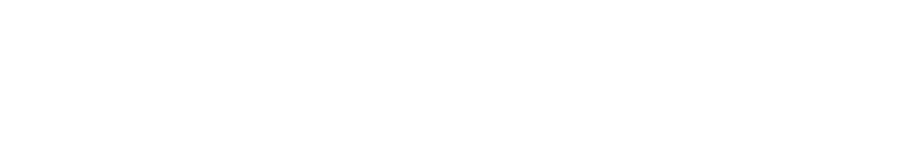
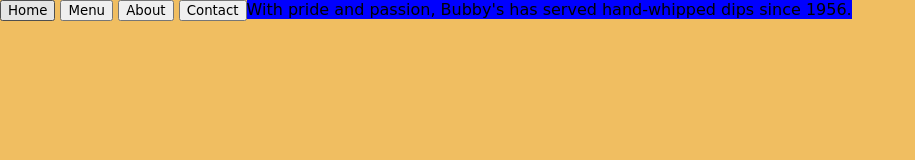
Before and after one commit to SloaneTribble/top-restaurant-page-v2, a website built with webpack: page src/template.html in a window 1280 px wide. Shown: the whole page, without its empty margins (0-915 px from the left). Built offline with nearby package versions, Linux system fonts and the light colour scheme.

Commit message:
Continue building out modules; simplify nav button logic

```diff
--- /dev/null
+++ b/src/home/home.css
@@ -0,0 +1,3 @@
+.home-container{
+    background: blue;
+}
--- /dev/null
+++ b/src/home/home.js
@@ -0,0 +1,17 @@
+import "../home/home.css";
+
+function homeMaker(){
+    const homeContainer = document.createElement("div");
+
+    homeContainer.classList.add("home-container");
+
+    const intro = document.createElement("div");
+    intro.classList.add("intro");
+    intro.innerText = "With pride and passion, Bubby's has served hand-whipped dips since 1956.";
+
+    homeContainer.appendChild(intro);
+
+    return homeContainer;
+}
+
+export {homeMaker};
--- a/src/index.js
+++ b/src/index.js
@@ -1,3 +1,17 @@
+/**
+ * Put the contents of each “tab” inside of its own module.
+    * Each module will export a function that creates a div element,
+    * adds the appropriate content and styles to that element and then appends it to the DOM.
+
+ * Write the tab-switching logic inside of index.js.
+    *  You should have event listeners for each button in the header navbar that
+    * wipes out the current contents of div#content and then runs the correct ‘tab module’ to populate it with the new contents again.
+ */
+
+// global stylesheet
 import "./styles.css";
+import { loadPage } from "./main-content-container/main-content-container.js";
 
 console.log("Hello from index.js!");
+
+loadPage();
--- /dev/null
+++ b/src/main-content-container/main-content-container.js
@@ -0,0 +1,57 @@
+import {homeMaker} from "../home/home.js";
+import {menuMaker} from "../menu/menu.js";
+
+function makePageChanger(buttonName){
+    switch (buttonName){
+        case "home-button": return homeMaker;
+
+        case "menu-button": return menuMaker;
+
+        default: console.log("No such button");
+    }
+}
+
+function loadPage(){
+    const contentDiv = document.getElementById("content");
+
+    const nav = document.getElementById("nav");
+
+    let navButtons = nav.querySelectorAll("button");
+    console.log(navButtons);
+
+    navButtons.forEach((button) => {
+        console.log(button);
+        button.addEventListener("click", (e) => {
+            const buttonId = e.target.id;
+            console.log(e.target.id);
+
+            const pageChangeFunction = makePageChanger(buttonId);
+            contentDiv.replaceChildren(pageChangeFunction());
+        })
+    });
+
+    // const homeButton = document.getElementById("home-button");
+    // homeButton.addEventListener("click", () => {
+    //     if (document.getElementsByClassName("home-container").length > 0){
+    //         return;
+    //     }
+    //     contentDiv.replaceChildren(homeMaker());
+    // });
+
+    // const menuButton = document.getElementById("menu-button");
+    // menuButton.addEventListener("click", () => {
+    //     if (document.getElementsByClassName("menu-container").length > 0){
+    //         return;
+    //     }
+    //     contentDiv.replaceChildren(menuMaker());
+    // });
+
+    // const aboutButton = document.getElementById("about-button");
+    // const contactButton = document.getElementById("contact-button");
+
+    contentDiv.appendChild(homeMaker());
+
+    return contentDiv;
+}
+
+export {loadPage};
--- /dev/null
+++ b/src/menu/menu.css
@@ -0,0 +1,3 @@
+.menu-container {
+    background: purple;
+}
--- /dev/null
+++ b/src/menu/menu.js
@@ -0,0 +1,12 @@
+import "../menu/menu.css";
+
+function menuMaker() {
+    const menuContainer = document.createElement("div");
+    menuContainer.classList.add("menu-container");
+
+    menuContainer.textContent = "Menu";
+
+    return menuContainer;
+}
+
+export {menuMaker}
--- a/src/styles.css
+++ b/src/styles.css
@@ -0,0 +1,22 @@
+html,
+body{
+    box-sizing: border-box;
+}
+
+body{
+    min-height: 100vh;
+    display: flex;
+    flex: 1;
+}
+*,
+*:before,
+*:after{
+    box-sizing: inherit;
+    max-width: 100%;
+    margin: 0;
+    font-family: 'Abril Fatface', cursive;
+}
+
+body{
+    background: #f0be61;
+}
--- a/src/template.html
+++ b/src/template.html
@@ -8,5 +8,14 @@
 
 </head>
 <body>
+    <header>
+        <nav id="nav">
+            <button id="home-button">Home</button>
+            <button id="menu-button">Menu</button>
+            <button id="about-button">About</button>
+            <button id="contact-button">Contact</button>
+        </nav>
+    </header>
+    <div id="content"></div>
 </body>
 </html>
```
Also changed, not shown: src/main-content-container/main-content-container.css (added).
